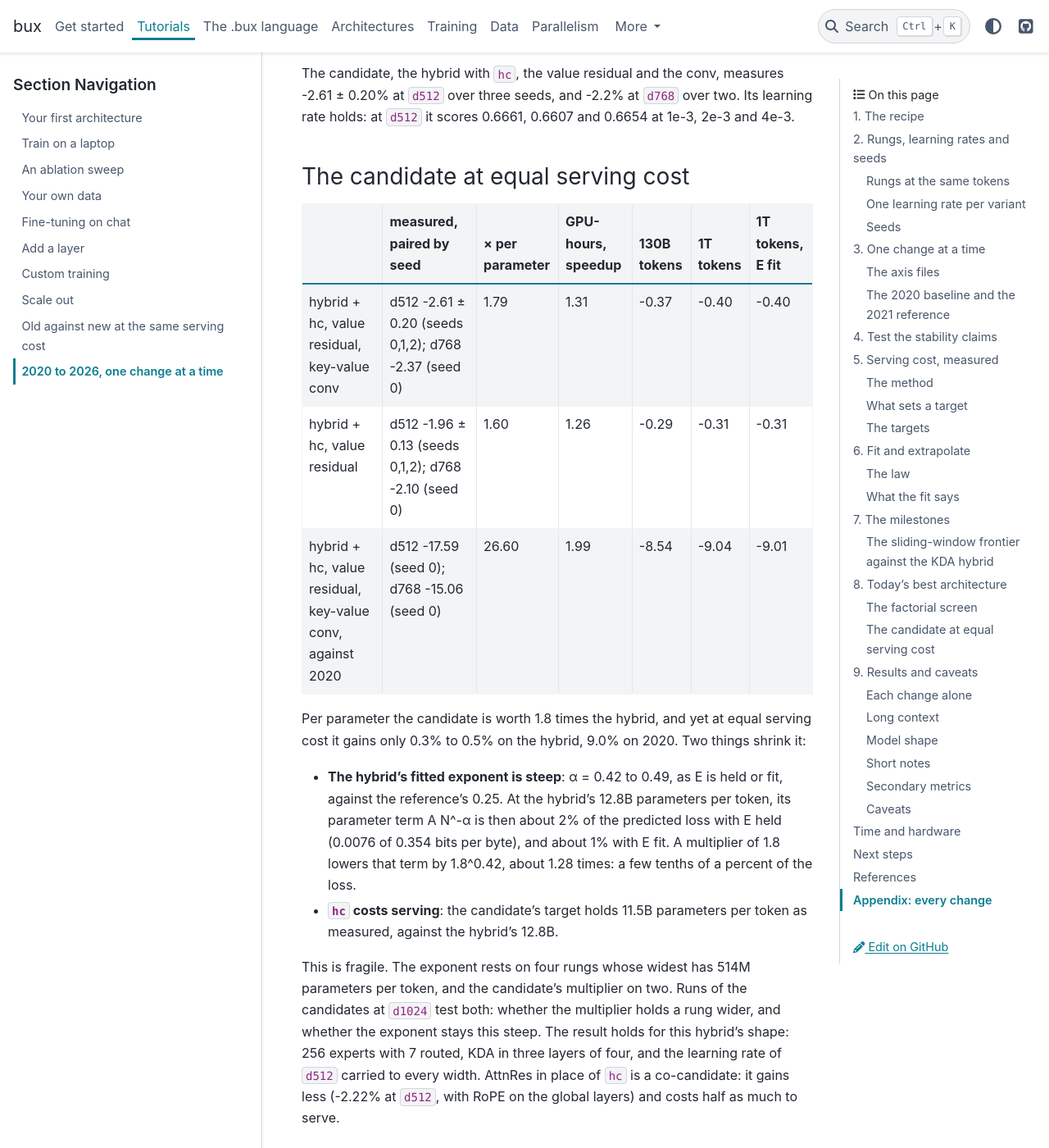
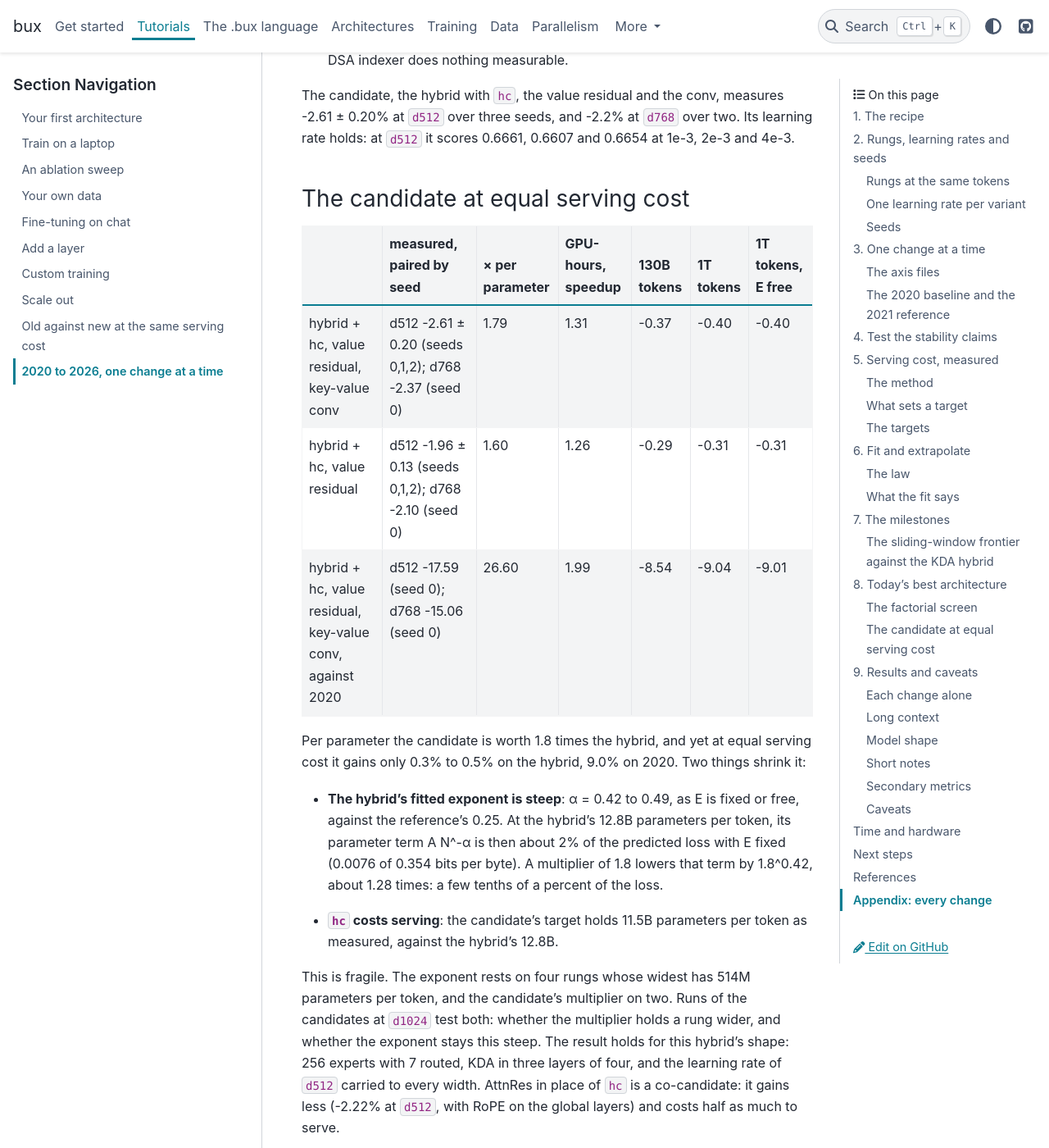
Before and after one commit to pilot7747/bux, a Sphinx documentation site: the page built from docs/tutorials/timeline.md, in a window 1280 px wide and 1400 px high, scrolled down 18621 px. Shown: the whole window at 82% size. Built offline with Sphinx 7.4.7 and the PyData theme 0.15.4, drawn with Linux system fonts in a browser that asks for light colours; some of the changed text lies outside the part shown.

Commit message:
Docs: the timeline tutorial's E fixed at 0.3204 with the free fit's 0.3229 beside it, the parameter term's share with E fixed alone, and CSA's long-context loss as measured
Co-Authored-By: Claude Opus 5.5 <noreply@anthropic.com>

```diff
--- a/docs/tutorials/timeline.md
+++ b/docs/tutorials/timeline.md
@@ -528,11 +527,14 @@ and 4e-3.
 Per parameter the candidate is worth 1.8 times the hybrid, and yet at equal serving
 cost it gains only 0.3% to 0.5% on the hybrid, 9.0% on 2020. Two things shrink it:
 
-- **The hybrid's fitted exponent is steep**: α = 0.42 to 0.49, as E is held or fit,
+- **The hybrid's fitted exponent is steep**: α = 0.42 to 0.49, as E is fixed or free,
   against the reference's 0.25. At the hybrid's 12.8B parameters per token, its
-  parameter term A N^-α is then about 2% of the predicted loss with E held (0.0076
-  of 0.354 bits per byte), and about 1% with E fit. A multiplier of 1.8 lowers that
-  term by 1.8^0.42, about 1.28 times: a few tenths of a percent of the loss.
+  parameter term A N^-α is then about 2% of the predicted loss with E fixed (0.0076
+  of 0.354 bits per byte). A multiplier of 1.8 lowers that term by 1.8^0.42, about
+  1.28 times: a few tenths of a percent of the loss.
+
+% Interim: the A and B terms' shares, with E fixed and free.
+
 - **`hc` costs serving**: the candidate's target holds 11.5B parameters per token as
   measured, against the hybrid's 12.8B.
 
@@ -627,8 +630,8 @@ from their observed metrics.
   baseline, four milestones and 11 arms), 17 three, 51 two, and 25 one, most of the
   factorial among them. A family with fewer than three takes its parent's exponent,
   so its gain is one multiplier at every scale.
-- **E is held, not fit.** Fitted free, it comes out at 0.3229, next to the 0.3204
-  held, and the candidates' predictions move by 0.03 points.
+- **E is fixed at 0.3204.** A fit with E free lands at 0.3229, and moves the
+  candidates' predictions by 0.03 points, so the extrapolation does not hinge on it.
 - **The targets are far.** A dense target at the reference's cost has 4.4B parameters
   per token, 50 times past `d768`; the 2026 families' have 12B. The ranges are not
   confidence intervals.
--- a/docs/tutorials/timeline/tables/best.md
+++ b/docs/tutorials/timeline/tables/best.md
@@ -1,6 +1,6 @@
 % Generated by scripts/timeline/doc_tables.py from the timeline fit: rerun it, do not edit.
 
-| | measured, paired by seed | × per parameter | GPU-hours, speedup | 130B tokens | 1T tokens | 1T tokens, E fit |
+| | measured, paired by seed | × per parameter | GPU-hours, speedup | 130B tokens | 1T tokens | 1T tokens, E free |
 |---|---|---|---|---|---|---|
 | hybrid + hc, value residual, key-value conv | d512 -2.61 ± 0.20 (seeds 0,1,2); d768 -2.37 (seed 0) | 1.79 | 1.31 | -0.37 | -0.40 | -0.40 |
 | hybrid + hc, value residual | d512 -1.96 ± 0.13 (seeds 0,1,2); d768 -2.10 (seed 0) | 1.60 | 1.26 | -0.29 | -0.31 | -0.31 |
```
Also changed, not shown: other parts of docs/tutorials/timeline.md (+7 -7 lines), 1 other file.
